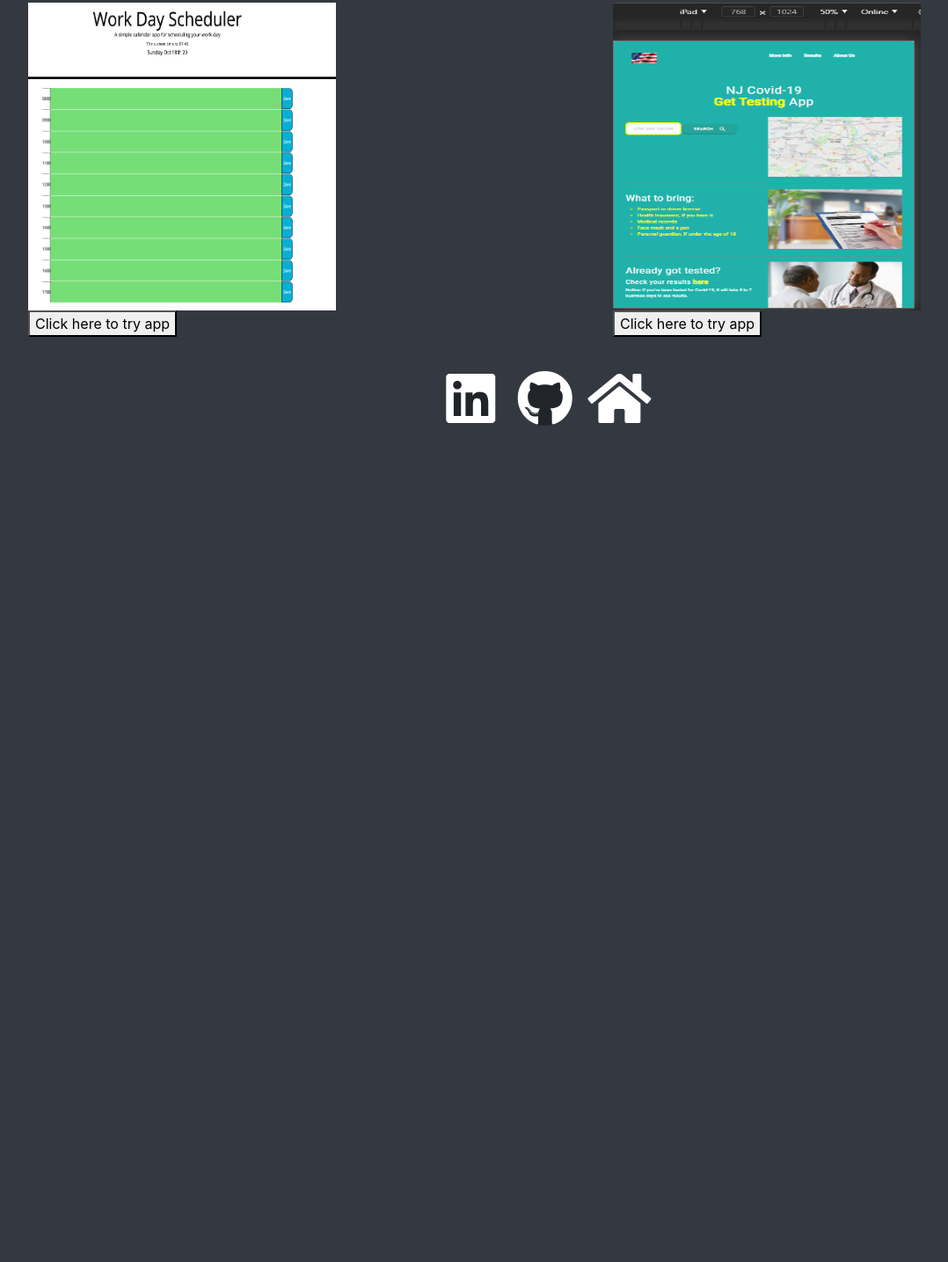
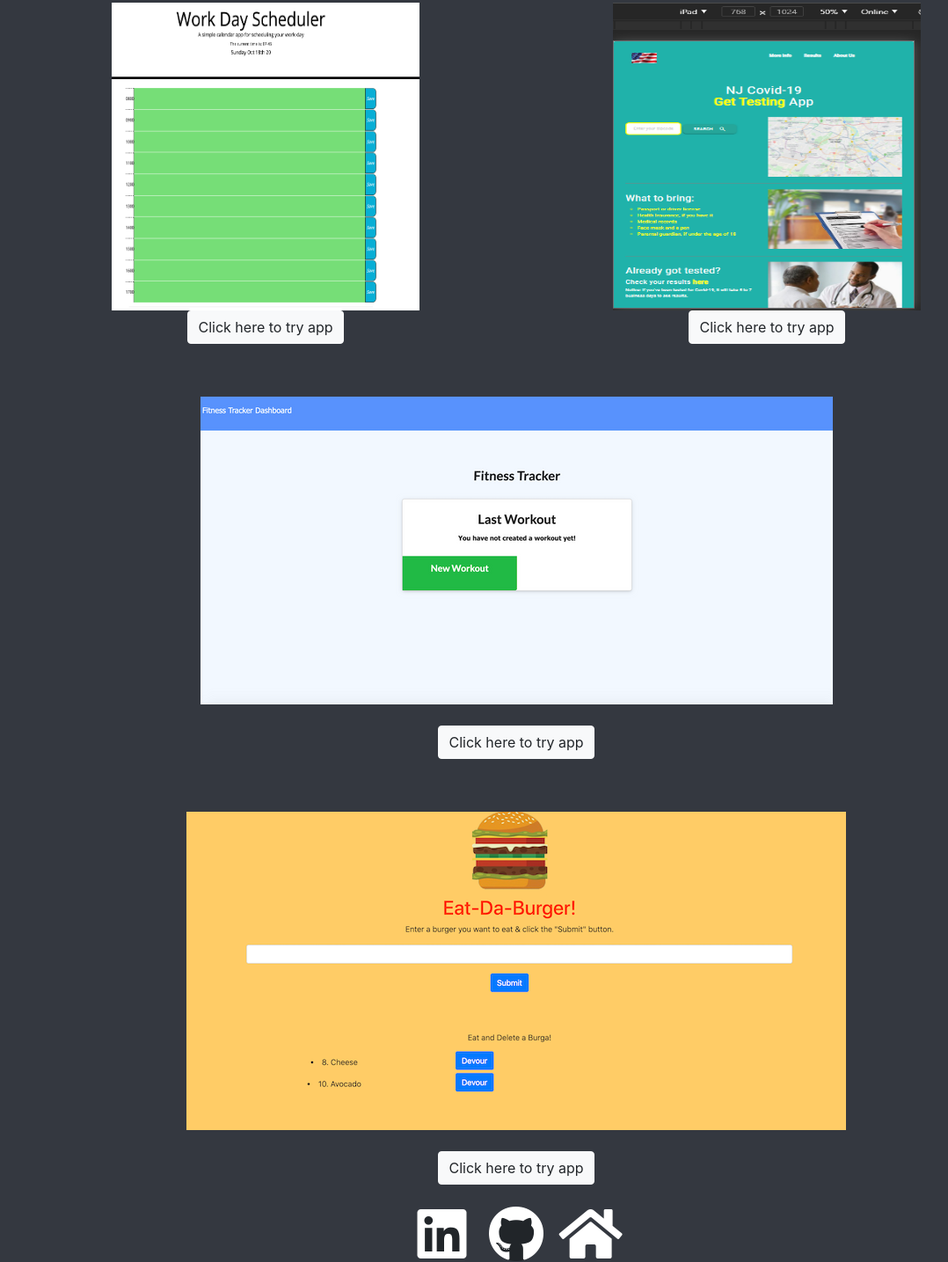
Before and after one commit to johnsondavid1107/johnsondavid1107.github.io, a plain HTML site: page portfolio.html in a window 1280 px wide. Shown: the part 203-1638 px from the top of the page at 88% size, without its empty margins (53-1131 px from the left). Before the commit the page ends 800 px from the top, so only its background shows below. Drawn offline with nearby package versions, Linux system fonts and the light colour scheme; a web font is replaced by a local one.

Commit message:
updates to portfolio

```diff
--- a/contact.html
+++ b/contact.html
@@ -16,21 +16,17 @@
 <body>
     <div class="container-fluid">
         <nav class="navbar navbar-expand-lg navbar-light bg-light">
-            <a class="navbar-brand"
-                href="./index.html">DJ</a>
+            <a class="navbar-brand" href="./index.html">DJ</a>
             <button class="navbar-toggler" type="button" data-toggle="collapse" data-target="#navbarNavAltMarkup"
                 aria-controls="navbarNavAltMarkup" aria-expanded="false" aria-label="Toggle navigation">
                 <span class="navbar-toggler-icon"></span>
             </button>
             <div class="collapse navbar-collapse" id="navbarNavAltMarkup">
                 <div class="navbar-nav">
-                    <a class="nav-link active"
-                        href="./index.html">About
+                    <a class="nav-link active" href="./index.html">About
                         Me <span class="sr-only">(current)</span></a>
-                    <a class="nav-link"
-                        href="./portfolio.html">Portfolio</a>
-                    <a class="nav-link"
-                        href="./contact.html">Contact</a>
+                    <a class="nav-link" href="./portfolio.html">Portfolio</a>
+                    <a class="nav-link" href="./contact.html">Contact</a>
                 </div>
             </div>
         </nav>
@@ -62,7 +58,7 @@
                 <label for="exampleInputPassword1">Email Address</label>
                 <input type="password" class="form-control" id="exampleInputPassword1">
                 <small id="emailHelp" class="form-text text-muted">I will never share your email with anyone
-                    else.  I promise...</small>
+                    else. I promise...</small>
             </div>
             <div class="form-group">
                 <label for="exampleFormControlTextarea1">Message</label>
@@ -74,10 +70,7 @@
 
         <div class="container-footer">
             <div class="row">
-                <div class="col-sm-5">
-
-                </div>
-                <div class="col-sm-7">
+                <div class="col-sm-12 text-center">
                     <span class="fa-stack fa-2x">
                         <i class="fas fa-square fa-stack-2x"></i>
                         <a href="https://www.linkedin.com/in/david-johnson-252409a2/"><i
@@ -102,9 +95,7 @@
         </div>
 
     </div>
-    <script src="https://cdnjs.cloudflare.com/ajax/libs/jquery/3.5.1/jquery.slim.min.js"></script>
-    <script src="https://cdnjs.cloudflare.com/ajax/libs/popper.js/1.16.1/umd/popper.min.js"></script>
-    <script src="https://cdnjs.cloudflare.com/ajax/libs/twitter-bootstrap/4.5.2/js/bootstrap.min.js"></script>
+
 </body>
 
 </html>
--- a/portfolio.html
+++ b/portfolio.html
@@ -16,21 +16,17 @@
 <body>
     <div class="container-fluid">
         <nav class="navbar navbar-expand-lg navbar-light bg-light">
-            <a class="navbar-brand"
-                href="./index.html">DJ</a>
+            <a class="navbar-brand" href="./index.html">DJ</a>
             <button class="navbar-toggler" type="button" data-toggle="collapse" data-target="#navbarNavAltMarkup"
                 aria-controls="navbarNavAltMarkup" aria-expanded="false" aria-label="Toggle navigation">
                 <span class="navbar-toggler-icon"></span>
             </button>
             <div class="collapse navbar-collapse" id="navbarNavAltMarkup">
                 <div class="navbar-nav">
-                    <a class="nav-link active"
-                        href="./index.html">About
+                    <a class="nav-link active" href="./index.html">About
                         Me <span class="sr-only">(current)</span></a>
-                    <a class="nav-link"
-                        href="./portfolio.html">Portfolio</a>
-                    <a class="nav-link"
-                        href="./contact.html">Contact</a>
+                    <a class="nav-link" href="./portfolio.html">Portfolio</a>
+                    <a class="nav-link" href="./contact.html">Contact</a>
                 </div>
             </div>
         </nav>
@@ -40,49 +36,82 @@
 
         <div class="container">
             <div class="row">
-                <div class="col-md-7"><a href="https://github.com/johnsondavid1107/EsprayDayPlanner" target="_blank"><img class="planner" src="assets/workdayPlanner.png" alt="placeholder image"></a>
+                <div class="col-md-6 text-center"><a href="https://github.com/johnsondavid1107/EsprayDayPlanner"
+                        target="_blank"><img class="planner" src="assets/workdayPlanner.png"
+                            alt="placeholder image"></a>
                 </div>
 
-                <div class="col-md-5"><a href="https://github.com/johnsondavid1107/MooTunesCovidTestingApp" target="_blank"><img class="covid" id="stuff" src="assets/covid.PNG" alt="placeholder image">
-                </a>
+                <div class="col-md-6 text-center"><a href="https://github.com/johnsondavid1107/MooTunesCovidTestingApp"
+                        target="_blank"><img class="covid" id="stuff" src="assets/covid.PNG" alt="placeholder image">
+                    </a>
                 </div>
             </div>
             <div class="row">
-                <div class="col-md-7">
+                <div class="col-md-6 text-center">
                     <a href="https://johnsondavid1107.github.io/EsprayDayPlanner/" target="_blank">
-                        <button class="planButton"> Click here to try app</button>
+                        <button type="button" class="btn btn-light planButton"> Click here to try app</button>
                     </a>
                 </div>
-                <div class="col-md-5">
+                <div class="col-md-6 text-center">
                     <a href="https://rquiroz32.github.io/Covid-19_TestingApp/" target="_blank">
-                        <button class="covidButton"> Click here to try app</button>
+                        <button type="button" class="btn btn-light covidButton"> Click here to try app</button>
                     </a>
                 </div>
                 <hr>
             </div>
+
+        </div>
+
+        <div class="container">
             <div class="row">
-                <div class="col-md-7">
-                    <!-- <img src="assets/350image.jpg" alt="placeholder image"> -->
-                </div>
-                <div class="col-md-5">
-                    <!-- <img src="assets/350image.jpg" alt="placeholder image"> -->
-                </div>
-            </div>
-            <div class="row"><hr></div>
-            <div class="row">
-                <div class="col-md-7">
-                    <!-- <img src="assets/350image.jpg" alt="placeholder image"> -->
+                <div class="col-md-12 text-center"><a
+                        href="https://github.com/johnsondavid1107/swinstreamFitnessTracker" target="_blank"><img
+                            src="./assets/fitness.png" alt="fitness image"></a>
                 </div>
 
             </div>
+            <br>
+            <div class="row">
+                <div class="col-md-12 text-center">
+                    <a href="https://swinstream-fitness-tracker.herokuapp.com/?id=6005aef20708ee0017afdcf2"
+                        target="_blank">
+                        <button type="button" class="btn btn-light planButton"> Click here to try app</button>
+                    </a>
+                </div>
+
+                <hr>
+            </div>
+
         </div>
+
+        <div class="container">
+            <div class="row">
+                <div class="col-md-12 text-center"><a href="https://github.com/johnsondavid1107/treadEatDaBurgerApp"
+                        target="_blank"><img src="./assets/burgerAppPic.png" alt="burger image"></a>
+                </div>
+
+            </div>
+            <br>
+            <div class="row">
+                <div class="col-md-12 text-center">
+                    <a href=" https://hidden-stream-16175.herokuapp.com/" target="_blank">
+                        <button type="button" class="btn btn-light planButton"> Click here to try app</button>
+                    </a>
+                </div>
+
+                <hr>
+            </div>
+
+        </div>
+
+
+
+        <br>
 
         <div class="container-footer">
             <div class="row">
-                <div class="col-md-5">
 
-                </div>
-                <div class="col-md-7">
+                <div class="col-md-12 text-center">
                     <span class="fa-stack fa-2x">
                         <i class="fas fa-square fa-stack-2x"></i>
                         <a href="https://www.linkedin.com/in/david-johnson-252409a2/"><i
@@ -106,9 +135,7 @@
             </div>
         </div>
     </div>
-    <script src="https://cdnjs.cloudflare.com/ajax/libs/jquery/3.5.1/jquery.slim.min.js"></script>
-    <script src="https://cdnjs.cloudflare.com/ajax/libs/popper.js/1.16.1/umd/popper.min.js"></script>
-    <script src="https://cdnjs.cloudflare.com/ajax/libs/twitter-bootstrap/4.5.2/js/bootstrap.min.js"></script>
+
 </body>
 
 </html>
```
Also changed, not shown: index.html (+8 -16 lines), assets/burgerAppPic.png (added), assets/fitness.png (added).
